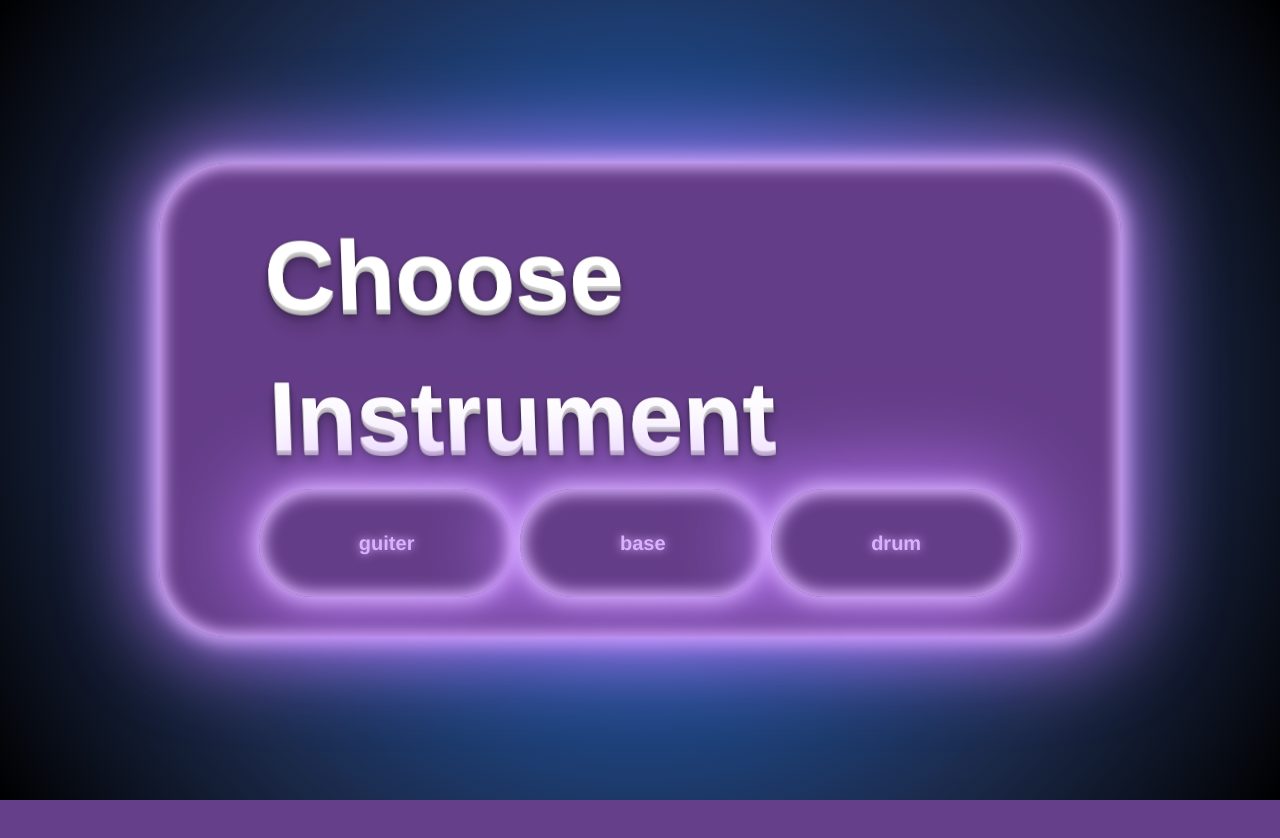
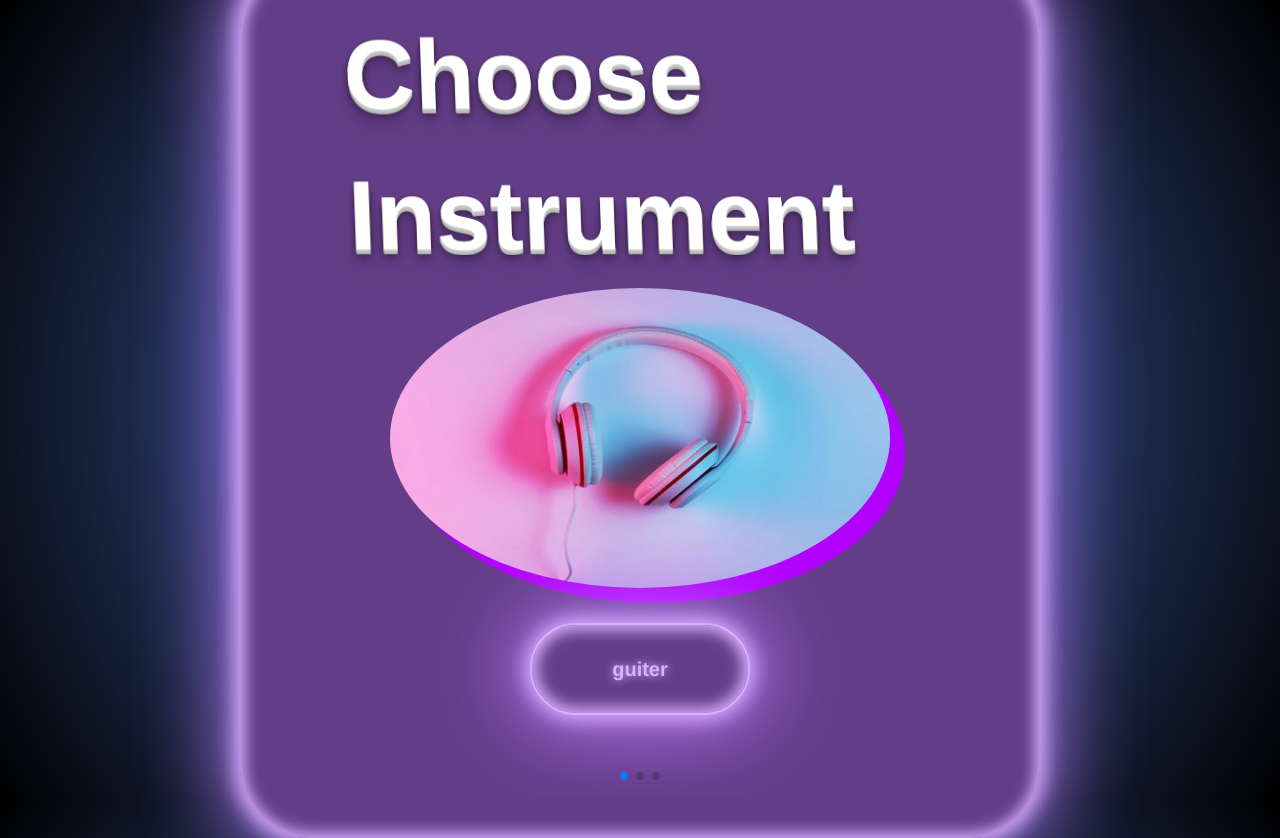
Before and after one commit to pagopani/HappyJam, a Django app: page /Instrument/ in a window 1280 px wide. Before the commit the page ends 800 px from the top, so only its background shows below. Run offline with Django 3.2, Linux system fonts and the light colour scheme.

Commit message:
slide 追加html css ジャンル選択と楽器選択画面

```diff
--- a/HappyJam/app/static/app/content/Instrument.css
+++ b/HappyJam/app/static/app/content/Instrument.css
@@ -1,10 +1,4 @@
 @charset "UTF-8";
-
-html {
-    height: 100%;
-    display: flex;
-}
-
 
 body {
     position: relative;
@@ -39,7 +33,7 @@
     justify-content: center;
     align-items: center;
     height: 100vh;
-    border-style: none;
+    min-height: 100vh;
 }
 
 .title {
@@ -191,16 +185,15 @@
 /*-------------------------main-end-----------------------------*/
 
 /*------------------------botton------------------------------*/
-.botton {
+.button {
     --glow-color: rgb(217, 176, 255);
     --glow-spread-color: rgba(191, 123, 255, 0.781);
     --enhanced-glow-color: rgb(231, 206, 255);
     --btn-color: rgb(100, 61, 136);
     outline: none;
-    border: .25em solid var(--glow-color);
-    padding: 2em 5em;
+    border: .14em solid var(--glow-color);
+    padding: 1.5em 4em;
     color: var(--glow-color);
-    font-size: 20px;
     font-weight: bold;
     background-color: var(--btn-color);
     border-radius: 3.5em;
@@ -209,10 +202,9 @@
     text-shadow: 0 0 .5em var(--glow-color);
     position: relative;
     transition: all 0.3s;
-    border-style: none;
 }
 
-    .botton::after {
+    .button::after {
         pointer-events: none;
         content: "";
         position: absolute;
@@ -224,18 +216,68 @@
         filter: blur(2em);
         opacity: .7;
         transform: perspective(1.5em) rotateX(35deg) scale(1, .6);
-        border-style: none;
     }
 
-    .botton:hover {
+    .button:hover {
         color: var(--btn-color);
         background-color: var(--glow-color);
         box-shadow: 0 0 1em .25em var(--glow-color), 0 0 4em 2em var(--glow-spread-color), inset 0 0 .75em .25em var(--glow-color);
-        border-style: none;
     }
 
-    .botton:active {
+    .button:active {
         box-shadow: 0 0 0.6em .25em var(--glow-color), 0 0 2.5em 2em var(--glow-spread-color), inset 0 0 .5em .25em var(--glow-color);
-        border-style: none;
     }
-/*------------------------botton-end-----------------------------*/
+/*------------------------button-end-----------------------------*/
+
+
+/*------------------------card-----------------------------*/
+
+
+.card {
+    position: relative;
+    width: 600px;
+    height: 510px;
+    margin: 0 auto;
+}
+
+    .card .cardImgframe {
+        position: relative;
+        width: 100%;
+        height: 300px;
+        display: flex;
+        justify-content: center;
+        align-items: center;
+    }
+
+    .card .cardButtonbox {
+        width: 600px;
+        padding: 35px;
+        justify-content: center;
+        display: flex;
+    }
+
+    .card .cardImgframe img {
+        height: 300px;
+        width: 500px;
+        border-radius: 60% 60% 60% 60%/60% 60% 60% 60%;
+        filter: drop-shadow(15px 15px 0 #b200ff);
+    }
+
+
+
+
+
+/*------------------------card-end-----------------------------*/
+/*------------------------swiper-end-----------------------------*/
+
+.swiper {
+    width: 600px;
+    padding-top: 200px;
+}
+
+.swiper-slide {
+    width: 600px;
+    height: 300px;
+}
+
+/*------------------------swiper-end-----------------------------*/
--- a/HappyJam/app/templates/app/Instrument.html
+++ b/HappyJam/app/templates/app/Instrument.html
@@ -7,6 +7,7 @@
     {% load staticfiles %}
     <link rel="stylesheet" type="text/css" href="{% static 'app/content/bootstrap.min.css' %}" />
     <link rel="stylesheet" type="text/css" href="{% static 'app/content/Instrument.css' %}" />
+    <link rel="stylesheet" href="https://unpkg.com/swiper/swiper-bundle.min.css"/>
     <script src="{% static 'app/scripts/modernizr-2.6.2.js' %}"></script>
 </head>
 <body>
@@ -19,13 +20,60 @@
             </main>
             <form method="POST" action="{% url 'Video' %}">
                 {% csrf_token %}
-
-                    <input class="botton" type="submit" value="guiter">
-                    <input class="botton" type="submit" value="base">
-                    <input class="botton" type="submit" value="drum">
+                <!-- Swiper -->
+                <div class="swiper mySwiper">
+                    <div class="swiper-wrapper">
+                        <div class="swiper-slide">
+                            <div class="card">
+                                <div class="cardImgframe">
+                                    <img src="{% static 'app/img/pop.jpg' %}"/>
+                                </div>
+                                <div class="cardButtonbox"><input class="button" type="submit" value="guiter"></div>
+                            </div>
+                         </div>
+                        <div class="swiper-slide">
+                             <div class="card">
+                                <div class="cardImgframe">
+                                    <img src="{% static 'app/img/jazz2.jpg' %}"/>
+                                </div>
+                                <div class="cardButtonbox"><input class="button" type="submit" value="base"></div>
+                             </div>
+                        </div>
+                         <div class="swiper-slide">
+                             <div class="card">
+                                <div class="cardImgframe">
+                                    <img src="{% static 'app/img/rock.jpg' %}"/>
+                                </div>
+                                <div class="cardButtonbox"><input class="button" type="submit" value="drum"></div>
+                             </div>
+                         </div>
+                    </div>
+                    <div class="swiper-pagination"></div>
+                </div>
             </form>
         </div>
     </div>
+    <!-- Swiper JS -->
+    <script src="https://unpkg.com/swiper/swiper-bundle.min.js"></script>
+
+    <script>
+      var swiper = new Swiper(".mySwiper", {
+        effect: "coverflow",
+        grabCursor: true,
+        centeredSlides: true,
+        slidesPerView: "auto",
+        coverflowEffect: {
+          rotate: 50,
+          stretch: 0,
+          depth: 100,
+          modifier: 1,
+          slideShadows: true,
+        },
+        pagination: {
+          el: ".swiper-pagination",
+        },
+      });
+    </script>
 
 
 </body>
```
Also changed, not shown: HappyJam/app/static/app/content/Genre.css (+49 -38 lines), HappyJam/app/templates/app/Genre.html (+17 -10 lines), HappyJam/app/static/app/img/jazz.jpg (added), HappyJam/app/static/app/img/jazz2.jpg (added), HappyJam/app/static/app/img/pop.jpg (added), HappyJam/app/static/app/img/pop.png (added), HappyJam/app/static/app/img/pop2.jpg (added), HappyJam/app/static/app/img/pop3.jpg (added).
